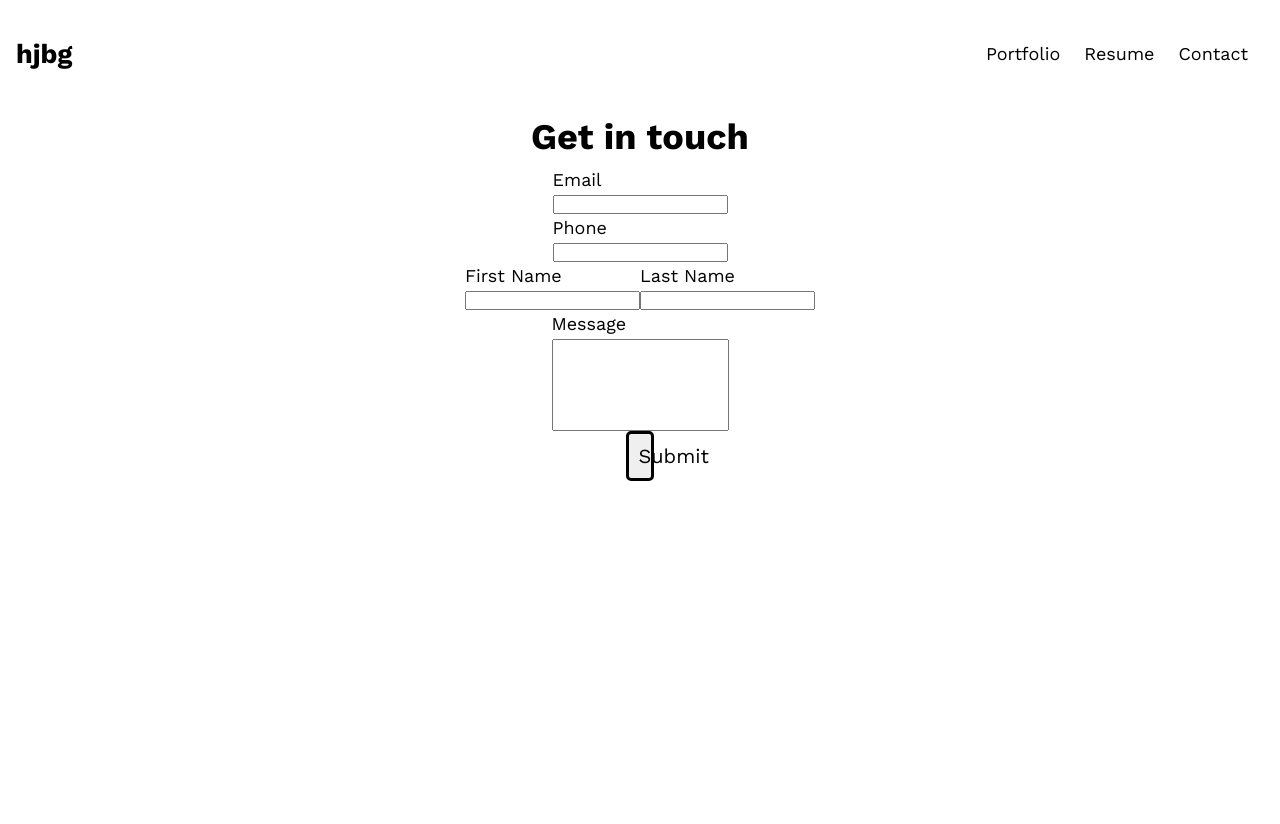
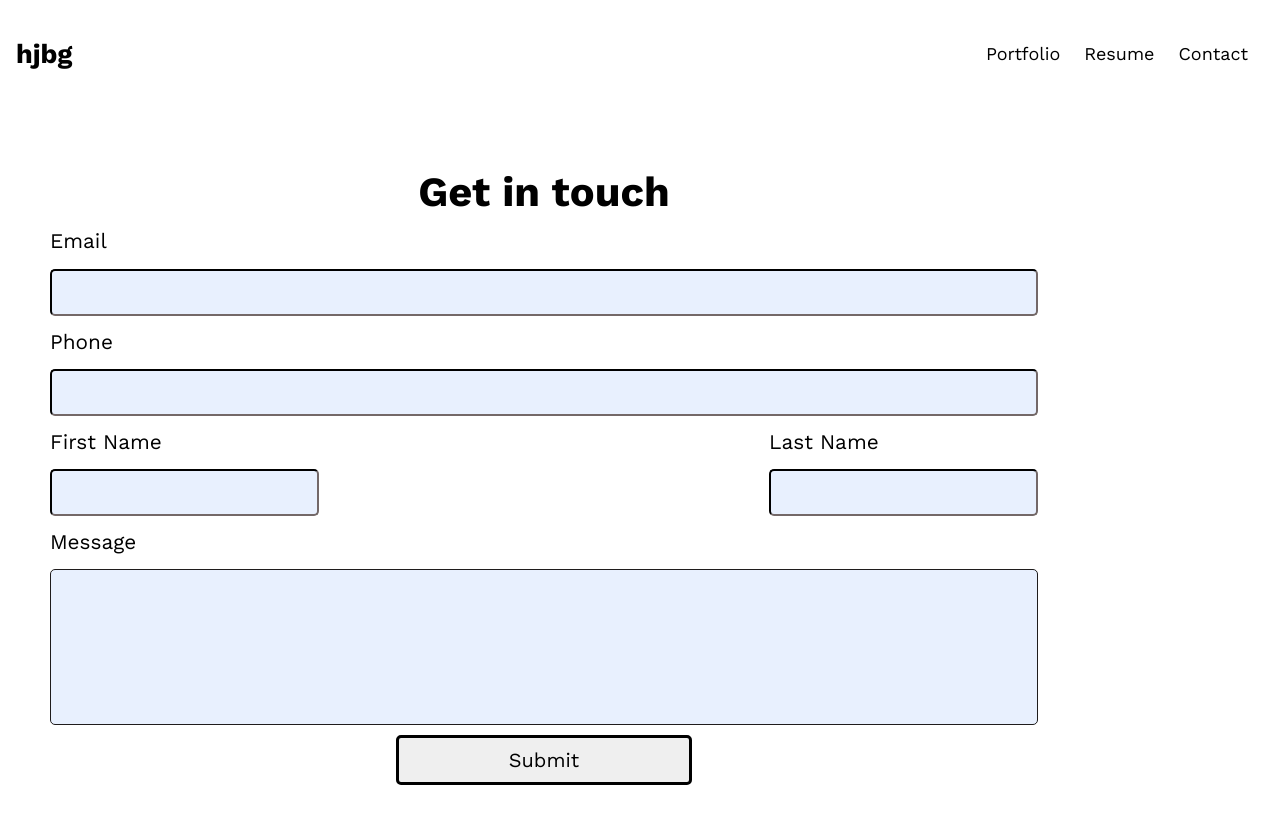
Before and after one commit to hgiven/subday, a Next.js app: page /contact in a window 1280 px wide. Shown: the top 824 px of the page. Before the commit the page ends 800 px from the top, so only its background shows below. Built offline with nearby package versions, Linux system fonts and the light colour scheme.

Commit message:
updated form again and hid box-shadow

```diff
--- a/pages/contact.js
+++ b/pages/contact.js
@@ -3,7 +3,7 @@ import React from 'react';
 
 export default function Contact() {
   return (
-    <form className={utilStyles.container}>
+    <form className="container">
     <h1>Get in touch</h1>
     <div className="email block">
       <label htmlFor="frm-email">Email</label>
--- a/styles/global.css
+++ b/styles/global.css
@@ -121,9 +121,9 @@ nav{
   border-radius: 10px;
   width: 85%;
   padding: 50px;
-  box-shadow: 0 54px 55px rgb(78 78 78 / 25%), 0 -12px 30px rgb(78 78 78 / 25%),
+  /* box-shadow: 0 54px 55px rgb(78 78 78 / 25%), 0 -12px 30px rgb(78 78 78 / 25%),
     0 4px 6px rgb(78 78 78 / 25%), 0 12px 13px rgb(78 78 78 / 25%),
-    0 -3px 5px rgb(78 78 78 / 25%);
+    0 -3px 5px rgb(78 78 78 / 25%); */
 }
 
 .container input {
```
